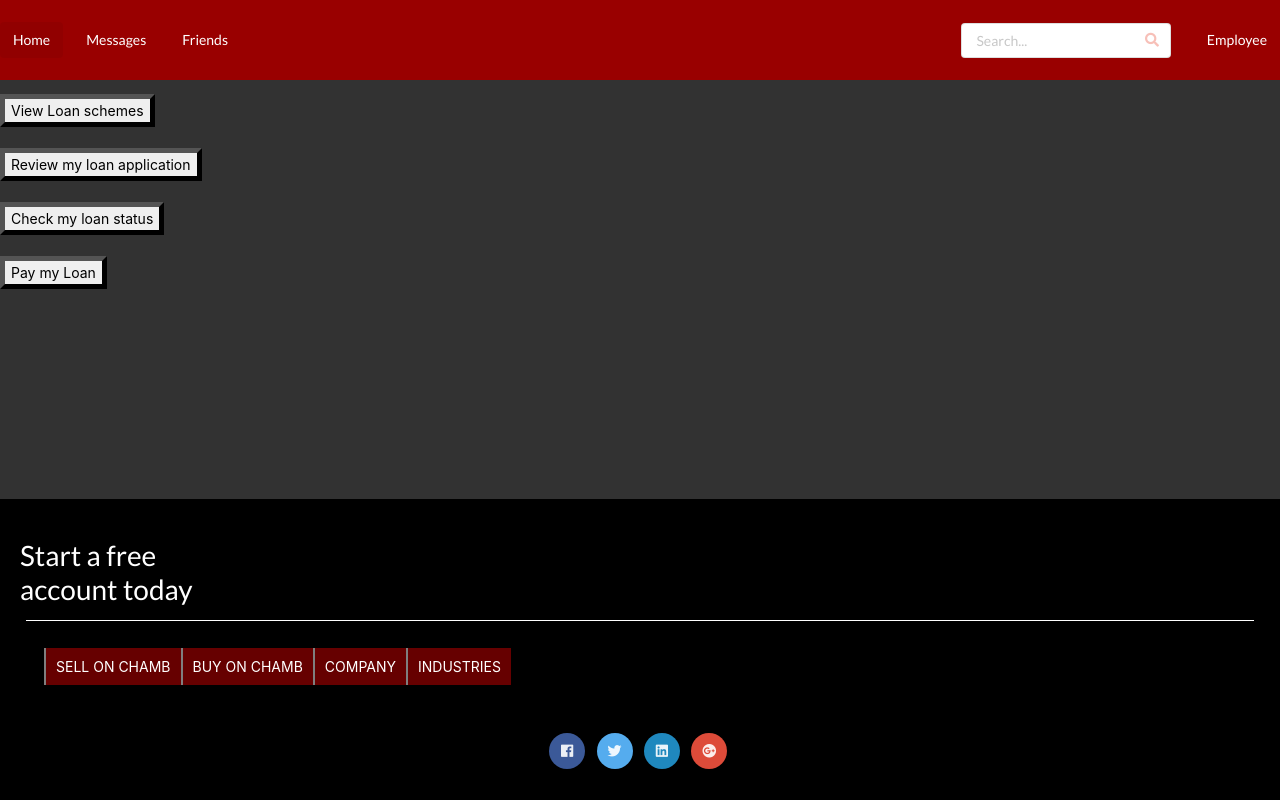
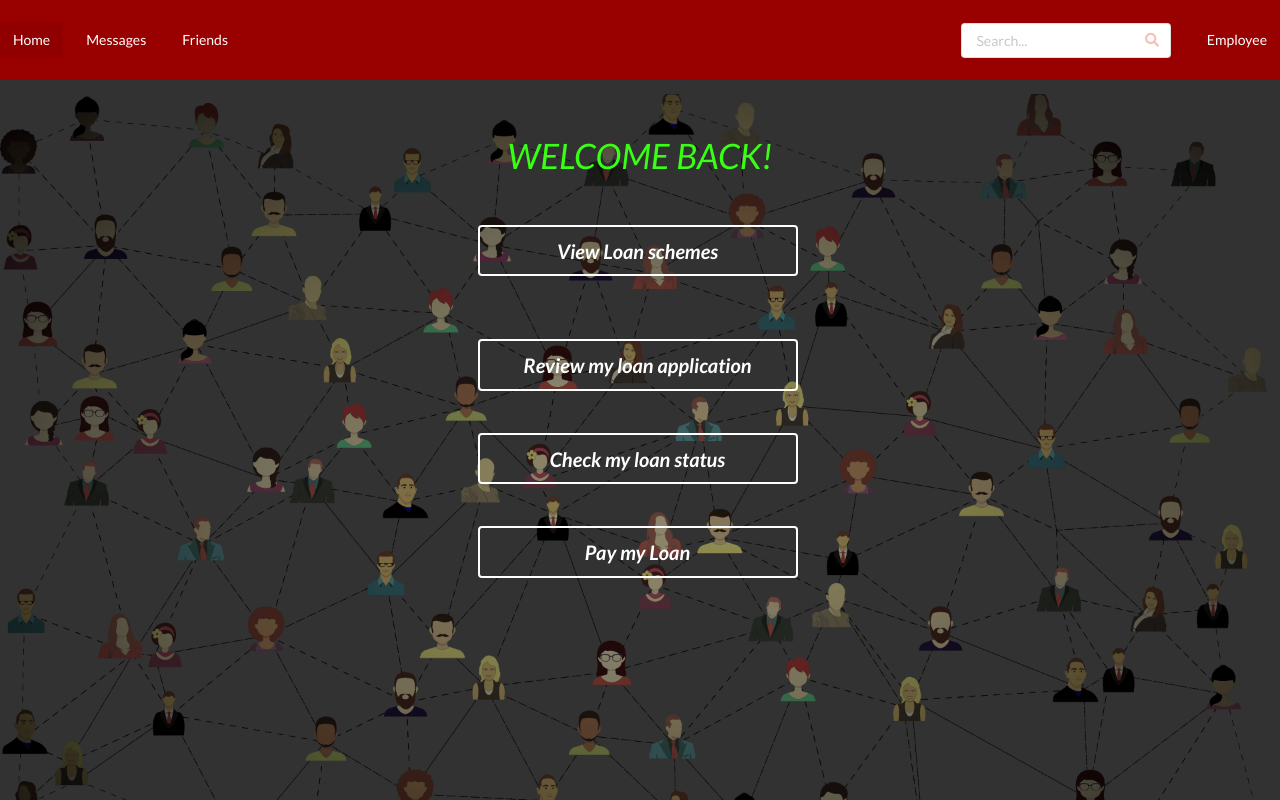
Before and after one commit to harshita360/loan-management-dbms, a React (Create React App) app in the folder client/: page /customer/dashboard in a window 1280 px wide. Shown: the top 800 px of the page. Built offline with nearby package versions, Linux system fonts and the light colour scheme.

Commit message:
styling dashboard

```diff
--- a/client/src/components/CustomerDashboard.js
+++ b/client/src/components/CustomerDashboard.js
@@ -1,29 +1,65 @@
 import React from "react";
 import { Link } from "react-router-dom";
+import smedia from "../smedia.png";
+import "./Dashboard.css";
 
 class CustomerDashboard extends React.Component {
   render() {
     return (
-      <div>
-        <Link to="/viewloans">
-          <button>View Loan schemes</button>
+      <div
+        className="body"
+        style={{ backgroundImage: `url(${smedia})`, height: "100vh" }}
+      >
+        <div className="container">
+          <h1 style={{ color: "#39ff14", textAlign: "center" }}>
+            WELCOME BACK!
+          </h1>
+          <br />
+          <br />
+          <center>
+            <Link
+              to="/viewloans"
+              className="ui large inverted button"
+              style={{ width: "25vw", fontStyle: "oblique", fontSize: "20px" }}
+            >
+              View Loan schemes
+            </Link>
+          </center>
+          <br />
+          <br />
+          <br />
+          <center>
+            <Link
+              to="/viewapp"
+              className="ui large inverted button"
+              style={{ width: "25vw", fontStyle: "oblique", fontSize: "20px" }}
+            >
+              Review my loan application
             </Link>
             <br />
             <br />
-        <Link to="/viewapp">
-          <button>Review my loan application</button>
+            <br />
+          </center>
+          <center>
+            <Link
+              to="/view"
+              className="ui large inverted button"
+              style={{ width: "25vw", fontStyle: "oblique", fontSize: "20px" }}
+            >
+              Check my loan status
             </Link>
             <br />
             <br />
-
-        <Link to="/view">
-          <button>Check my loan status</button>
+            <br />
+            <Link
+              to="/payments"
+              className="ui large inverted button"
+              style={{ width: "25vw", fontStyle: "oblique", fontSize: "20px" }}
+            >
+              Pay my Loan
             </Link>
-        <br />
-        <br />
-        <Link to="/payments">
-          <button>Pay my Loan</button>
-        </Link>
+          </center>
+        </div>
       </div>
     );
   }
--- /dev/null
+++ b/client/src/components/Dashboard.css
@@ -0,0 +1,8 @@
+.body {
+  background-position: center;
+  background-repeat: no-repeat;
+  background-size: cover;
+}
+.container {
+  font-style: oblique;
+}
```
Also changed, not shown: client/src/components/HomePage.js (+14 -5 lines), client/src/smedia.png (added). Lines whose indentation alone changed are shown as unchanged.
